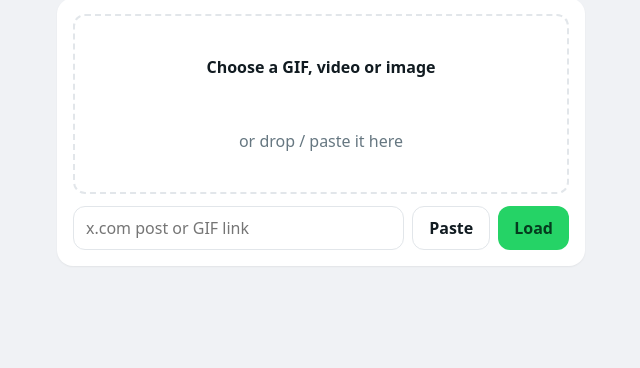
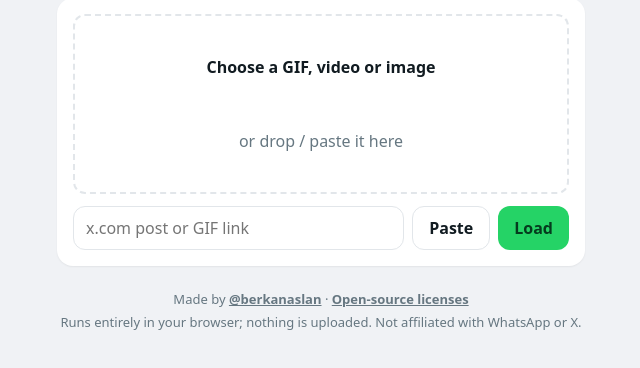
Before and after one commit to berkanaslan/gif2sticker, a plain HTML site: page index.html in a window 1280 px wide. Shown: the part 62-430 px from the top of the page, without its empty margins (319-959 px from the left). Drawn offline with Linux system fonts and the light colour scheme.

Commit message:
Add footer, security headers and full license notices
- Footer credits @berkanaslan and links the open-source licenses, with a
  note that it runs in the browser and isn't affiliated with WhatsApp or X.
- Strict Content-Security-Policy and Permissions-Policy for the site. Only
  the encoder worker gets 'unsafe-eval', which libwebp's Emscripten
  bindings need.
- Full BSD-3 text for libwebp and the MIT notice for js-binary-schema-parser.
- Vendor cache shortened from a year (immutable) to a week, since the file
  names aren't versioned. Drop a useless page-level preload of the worker's
  WebP module.
- README: copy/save wording, headers and caching notes.

Co-Authored-By: Claude Opus 5.5 <noreply@anthropic.com>
Claude-Session: https://claude.ai/code/session_019MzhhkfZDmtJDaScYbt5rH

```diff
--- a/css/style.css
+++ b/css/style.css
@@ -157,6 +157,10 @@ details summary { cursor: pointer; font-weight: 700; }
 .actions button { flex: 1; min-height: 52px; font-size: 17px; }
 .actions .ghost { background: var(--card); }
 
+.credit { max-width: 560px; margin: 24px auto 0; padding: 0 16px; text-align: center; color: var(--muted); font-size: 13px; }
+.credit p { margin: 4px 0; }
+.credit a { color: inherit; font-weight: 600; }
+
 .toast {
   position: fixed; left: 50%; bottom: calc(92px + env(safe-area-inset-bottom)); transform: translateX(-50%);
   max-width: calc(100% - 32px); padding: 10px 16px; border-radius: 12px;
--- a/index.html
+++ b/index.html
@@ -12,7 +12,6 @@
   <link rel="icon" href="icon.svg" type="image/svg+xml">
   <link rel="apple-touch-icon" href="icon-180.png">
   <link rel="manifest" href="manifest.webmanifest">
-  <link rel="modulepreload" href="vendor/webp-wasm.js">
   <link rel="stylesheet" href="css/style.css">
   <script type="module" src="js/app.js"></script>
 </head>
@@ -130,6 +129,11 @@
     </section>
   </main>
 
+  <footer class="credit">
+    <p>Made by <a href="https://github.com/berkanaslan" target="_blank" rel="noopener">@berkanaslan</a> · <a href="vendor/LICENSES.md" target="_blank" rel="noopener">Open-source licenses</a></p>
+    <p>Runs entirely in your browser; nothing is uploaded. Not affiliated with WhatsApp or X.</p>
+  </footer>
+
   <footer class="actions" id="actions" hidden>
     <button type="button" id="save-gif" disabled>Save GIF</button>
     <button type="button" id="save-webp" class="ghost" disabled title="WhatsApp's native sticker file, for WhatsApp Web / Desktop">Save WebP</button>
```
Also changed, not shown: 3 other files.
